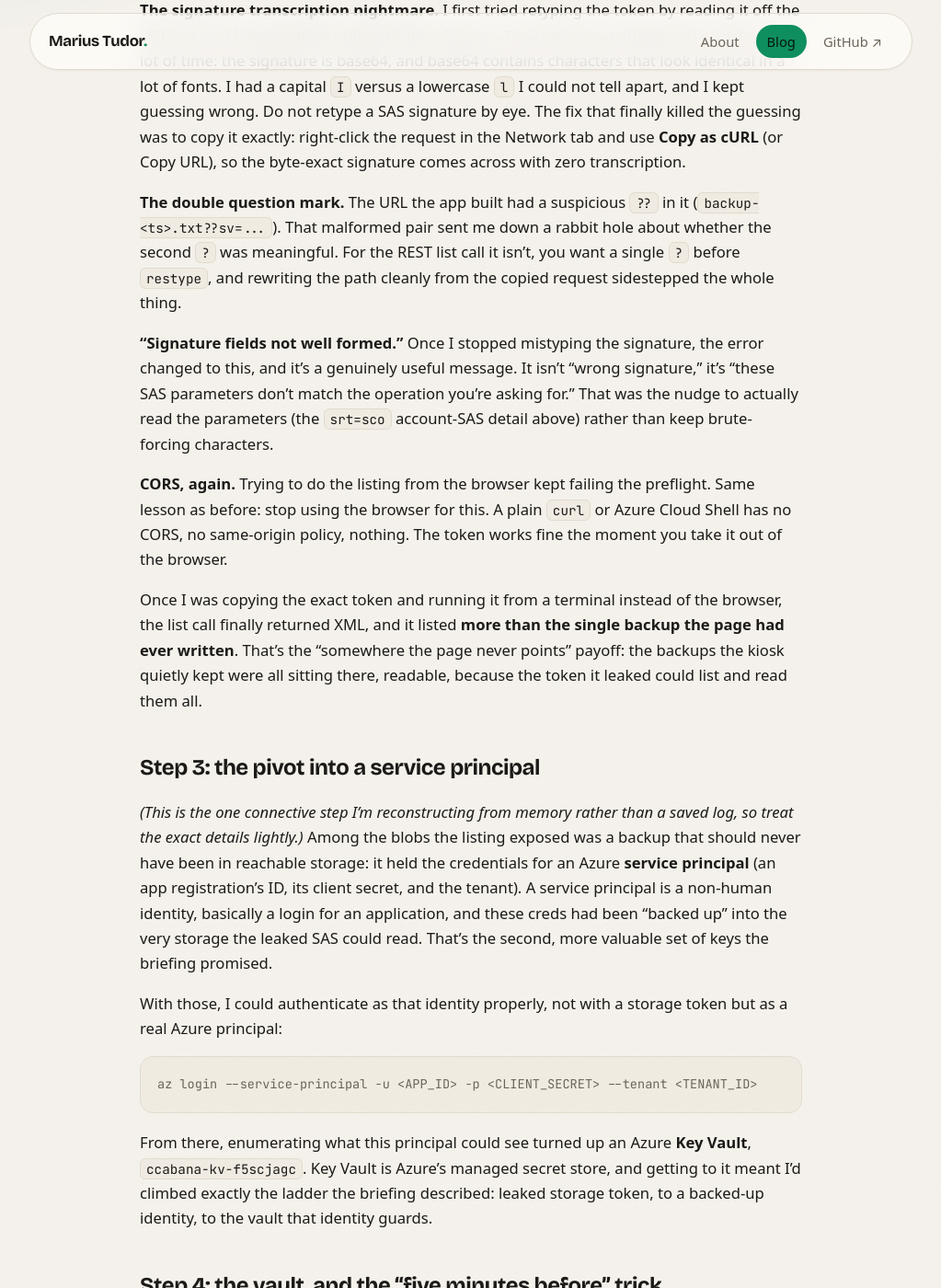
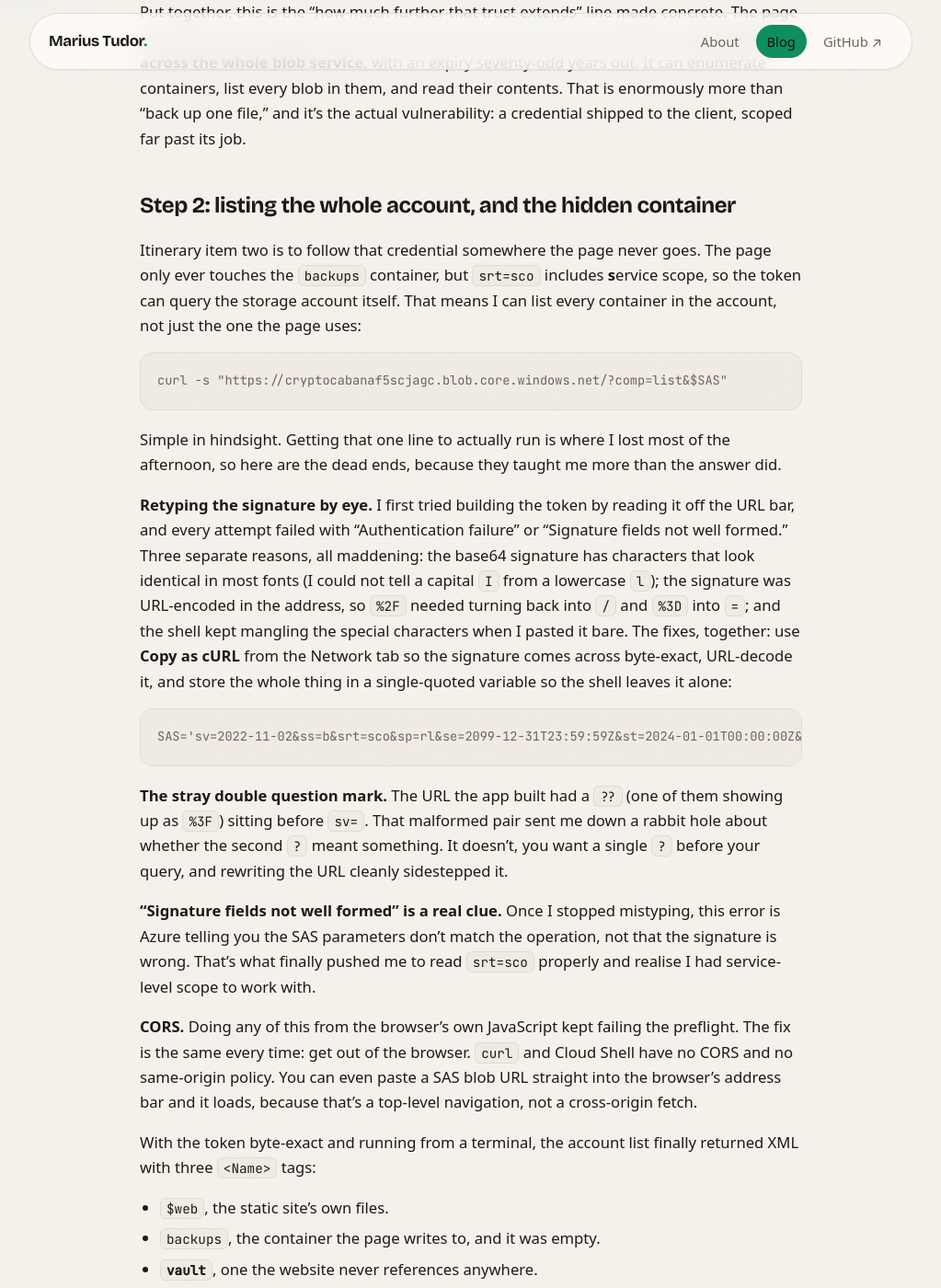
Before and after one commit to mariustudor07/mariustudor07.github.io, a Jekyll site: the page built from _posts/2026-08-04-thm-cryptocabana.md, in a window 1280 px wide and 1400 px high, scrolled down 4057 px. Shown: the whole window at 92% size, without its empty margins (128-1151 px from the left). Built offline with Jekyll 4.4.1, drawn with Linux system fonts in a browser that asks for light colours; some of the changed text lies outside the part shown.

Commit message:
Correct CryptoCabana path with the real recon (per handoff)
Replace the reconstructed Step 3 with the actual chain: low-priv user sees
nothing (control-plane dead end), service-scope SAS lists ALL containers,
revealing a hidden 'vault' container holding seed_phrase.txt (decoy) and
backup-service-account.json (the service principal). Add the blob-versioning
red herring and the fuller SAS transcription saga (URL-decode, single-quoted
var). Flag still redacted, no fragments.

````diff
--- a/_posts/2026-08-04-thm-cryptocabana.md
+++ b/_posts/2026-08-04-thm-cryptocabana.md
@@ -5,7 +5,7 @@
 category: "Cloud"
 difficulty: "Medium"
 tags: [thm, hacker-holidays, cloud, azure, blob-storage, sas-token, key-vault, service-principal, secret-versioning]
-excerpt: "My first proper Azure box, and easily the twistiest thing I've done. A seed-phrase backup kiosk that hands you a storage credential for free in its own network traffic, an over-scoped SAS token that reaches far past the one file the page writes, a service principal hiding in a backup, and finally a Key Vault where the real answer is a previous version of a secret. I got lost more than once. Most of the lessons are in the dead ends."
+excerpt: "My first proper Azure box, and easily the twistiest thing I've done. A seed-phrase backup kiosk that hands you a storage credential for free in its own network traffic, an over-scoped SAS token that lets you list the whole storage account and find a container the site never mentions, a service principal sitting inside it, and finally a Key Vault where the real answer is a previous version of a secret. I got lost more than once, and most of the lessons are in the dead ends."
 ---
 
 <figure class="figure-narrow">
@@ -49,6 +49,26 @@
 So before touching anything I already expected: the site leaks a storage credential, that
 credential is over-privileged, it leads to a second secret store, and in that store I'll
 need to read the previous version of something. That is exactly how it played out.
+
+## The credentials I was given can see nothing
+
+The room hands you Azure CLI access as a low-privilege user (something like
+`usr-...@thmctf.onmicrosoft.com`) in Cloud Shell, and the beginner instinct, which was
+mine, is to just ask Azure what's there:
+
+```bash
+az account show          # works, I'm authenticated
+az resource list         # []
+az storage account list  # []
+az keyvault list         # []
+```
+
+Empty, empty, empty. This user has no RBAC over any of the target resources, so the normal
+control-plane path (log in, list resources, read them) is a dead end by design. I also
+burned time hunting for the storage account in the Azure Portal before accepting the same
+thing there: I genuinely cannot see it. The point the box is making with this first move is
+that the access I need doesn't belong to my user at all. It belongs to the website. So
+that's where I went looking.
 
 ## Step 1: the kiosk hands you a credential for free
 
@@ -102,75 +122,103 @@
 "back up one file," and it's the actual vulnerability: a credential shipped to the client,
 scoped far past its job.
 
-## Step 2: following the trust the page never points at
+## Step 2: listing the whole account, and the hidden container
 
 Itinerary item two is to follow that credential somewhere the page never goes. The page only
-ever touches `backups/backup-<timestamp>.txt`. But with read and list, I can list the whole
-container and see everything else in it:
+ever touches the `backups` container, but `srt=sco` includes **s**ervice scope, so the token
+can query the storage account itself. That means I can list every container in the account,
+not just the one the page uses:
 
 ```
-https://cryptocabanaf5scjagc.blob.core.windows.net/backups?restype=container&comp=list&<SAS>
+curl -s "https://cryptocabanaf5scjagc.blob.core.windows.net/?comp=list&$SAS"
 ```
 
-And this is where I got properly stuck, so here are the dead ends, because they taught me
-more than the answer did.
+Simple in hindsight. Getting that one line to actually run is where I lost most of the
+afternoon, so here are the dead ends, because they taught me more than the answer did.
 
-**The signature transcription nightmare.** I first tried retyping the token by reading it off
-the URL bar, and I kept getting authentication failures. The reason was stupid and it cost me
-a lot of time: the signature is base64, and base64 contains characters that look identical in
-a lot of fonts. I had a capital `I` versus a lowercase `l` I could not tell apart, and I kept
-guessing wrong. Do not retype a SAS signature by eye. The fix that finally killed the
-guessing was to copy it exactly: right-click the request in the Network tab and use **Copy
-as cURL** (or Copy URL), so the byte-exact signature comes across with zero transcription.
-
-**The double question mark.** The URL the app built had a suspicious `??` in it
-(`backup-<ts>.txt??sv=...`). That malformed pair sent me down a rabbit hole about whether the
-second `?` was meaningful. For the REST list call it isn't, you want a single `?` before
-`restype`, and rewriting the path cleanly from the copied request sidestepped the whole
-thing.
-
-**"Signature fields not well formed."** Once I stopped mistyping the signature, the error
-changed to this, and it's a genuinely useful message. It isn't "wrong signature," it's
-"these SAS parameters don't match the operation you're asking for." That was the nudge to
-actually read the parameters (the `srt=sco` account-SAS detail above) rather than keep
-brute-forcing characters.
-
-**CORS, again.** Trying to do the listing from the browser kept failing the preflight. Same
-lesson as before: stop using the browser for this. A plain `curl` or Azure Cloud Shell has no
-CORS, no same-origin policy, nothing. The token works fine the moment you take it out of the
-browser.
-
-Once I was copying the exact token and running it from a terminal instead of the browser, the
-list call finally returned XML, and it listed **more than the single backup the page had ever
-written**. That's the "somewhere the page never points" payoff: the backups the kiosk quietly
-kept were all sitting there, readable, because the token it leaked could list and read them
-all.
-
-## Step 3: the pivot into a service principal
-
-*(This is the one connective step I'm reconstructing from memory rather than a saved log, so
-treat the exact details lightly.)* Among the blobs the listing exposed was a backup that
-should never have been in reachable storage: it held the credentials for an Azure **service
-principal** (an app registration's ID, its client secret, and the tenant). A service
-principal is a non-human identity, basically a login for an application, and these creds had
-been "backed up" into the very storage the leaked SAS could read. That's the second, more
-valuable set of keys the briefing promised.
-
-With those, I could authenticate as that identity properly, not with a storage token but as a
-real Azure principal:
+**Retyping the signature by eye.** I first tried building the token by reading it off the URL
+bar, and every attempt failed with "Authentication failure" or "Signature fields not well
+formed." Three separate reasons, all maddening: the base64 signature has characters that look
+identical in most fonts (I could not tell a capital `I` from a lowercase `l`); the signature
+was URL-encoded in the address, so `%2F` needed turning back into `/` and `%3D` into `=`; and
+the shell kept mangling the special characters when I pasted it bare. The fixes, together:
+use **Copy as cURL** from the Network tab so the signature comes across byte-exact,
+URL-decode it, and store the whole thing in a single-quoted variable so the shell leaves it
+alone:
 
 ```bash
-az login --service-principal -u <APP_ID> -p <CLIENT_SECRET> --tenant <TENANT_ID>
+SAS='sv=2022-11-02&ss=b&srt=sco&sp=rl&se=2099-12-31T23:59:59Z&st=2024-01-01T00:00:00Z&spr=https&sig=<SAS_SIGNATURE>'
 ```
 
-From there, enumerating what this principal could see turned up an Azure **Key Vault**,
-`ccabana-kv-f5scjagc`. Key Vault is Azure's managed secret store, and getting to it meant I'd
-climbed exactly the ladder the briefing described: leaked storage token, to a backed-up
-identity, to the vault that identity guards.
+**The stray double question mark.** The URL the app built had a `??` (one of them showing up
+as `%3F`) sitting before `sv=`. That malformed pair sent me down a rabbit hole about whether
+the second `?` meant something. It doesn't, you want a single `?` before your query, and
+rewriting the URL cleanly sidestepped it.
 
-## Step 4: the vault, and the "five minutes before" trick
+**"Signature fields not well formed" is a real clue.** Once I stopped mistyping, this error
+is Azure telling you the SAS parameters don't match the operation, not that the signature is
+wrong. That's what finally pushed me to read `srt=sco` properly and realise I had
+service-level scope to work with.
 
-Listing the vault's secrets gave four of them:
+**CORS.** Doing any of this from the browser's own JavaScript kept failing the preflight. The
+fix is the same every time: get out of the browser. `curl` and Cloud Shell have no CORS and
+no same-origin policy. You can even paste a SAS blob URL straight into the browser's address
+bar and it loads, because that's a top-level navigation, not a cross-origin fetch.
+
+With the token byte-exact and running from a terminal, the account list finally returned XML
+with three `<Name>` tags:
+
+- `$web`, the static site's own files.
+- `backups`, the container the page writes to, and it was empty.
+- **`vault`**, one the website never references anywhere.
+
+`vault` is the hidden container, the "somewhere the page never points you." Listing it:
+
+```
+curl -s "https://cryptocabanaf5scjagc.blob.core.windows.net/vault?restype=container&comp=list&$SAS"
+```
+
+returned two blobs, `seed_phrase.txt` and `backup-service-account.json`, both readable
+because the leaked token could read anything in the account.
+
+One more dead end here, and it's an instructive one. Because 0xMia's hint was all about "what
+did it look like five minutes before," I assumed the versioning trick lived in blob storage,
+and spent ages throwing `include=versions,deleted,snapshots` at these containers. All empty.
+The rotation hint was real, but it applied to the *final* vault I hadn't reached yet (Azure
+Key Vault), not the storage I'd just found. Right idea, wrong layer.
+
+## Step 3: the two blobs, and the pivot to a service principal
+
+Reading the two blobs (paste the SAS blob URL in the browser, or curl):
+
+```bash
+curl -s "https://cryptocabanaf5scjagc.blob.core.windows.net/vault/seed_phrase.txt?$SAS"
+curl -s "https://cryptocabanaf5scjagc.blob.core.windows.net/vault/backup-service-account.json?$SAS"
+```
+
+- `seed_phrase.txt` was a twelve-word recovery phrase. Tempting, and a decoy, it's the same
+  fake phrase the kiosk pretends to safeguard, and it isn't the objective.
+- `backup-service-account.json` was the prize: an Azure **service principal** credential,
+  with a `client_id`, a `client_secret`, a `tenant_id`, and even a `key_vault_uri` pointing
+  straight at `ccabana-kv-f5scjagc`. This is the "second, more valuable set of keys."
+
+A service principal is a non-human identity, a login for an application rather than a person,
+and someone had backed one up into readable blob storage. With it I could stop using the
+storage token and authenticate as a real Azure identity:
+
+```bash
+az login --service-principal -u <CLIENT_ID> -p '<CLIENT_SECRET>' --tenant <TENANT_ID>
+```
+
+This is what cloud enumeration actually feels like, less "find the exploit" and more "what
+can this identity touch, and what's the next identity I can become." I'd just become a much
+more interesting one, and the json even told me exactly where to point it next.
+
+## Step 4: Key Vault, and the "five minutes before" trick
+
+Key Vault is Azure's managed secret store, the proper home for exactly the kind of secret
+this box instead left lying in a blob. Pointed straight at `ccabana-kv-f5scjagc` by that
+json, I listed its secrets and got four:
 
 ```bash
 az keyvault secret list --vault-name ccabana-kv-f5scjagc -o table
@@ -250,6 +298,10 @@
 
 ## What I took away
 
+- **The identity you're handed may see nothing, and that's the puzzle.** `az resource list`
+  and `az storage account list` came back empty. The access I needed was never my user's, it
+  was the website's leaked token. Cloud enumeration is less about one exploit and more about
+  what each identity can touch and which identity you can become next.
 - **The briefing was the exploit, again.** "What the kiosk is trusting to reach into storage"
   and "how much further that trust extends" described a leaked, over-scoped credential before
   I ran a thing.
````
